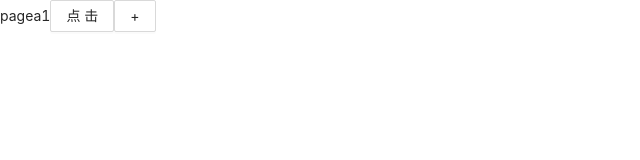
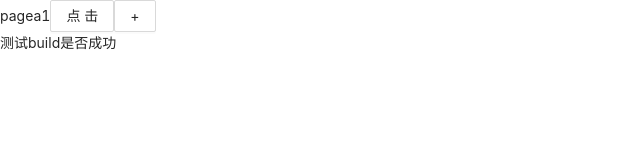
Before and after one commit to hungeroxc/blog, a React app: page / in a window 1280 px wide. Shown: the top 160 px of the page, without its empty margins (0-640 px from the left). Built offline with nearby package versions, Linux system fonts and the light colour scheme; the HTML template or start-up script is replaced by a standard one.

Commit message:
test: 测试jenkins自动化构建

```diff
--- a/src/containers/views/PageA/index.tsx
+++ b/src/containers/views/PageA/index.tsx
@@ -13,6 +13,7 @@ const PageA = () => {
             {numStore.num}
             <Button onClick={() => navigate('/page-b')}>点击</Button>
             <Button onClick={() => numStore.increase()}>+</Button>
+            <div>测试build是否成功</div>
         </div>
     )
 }
```
Also changed, not shown: 1 other file (tests, documents, lock files or other folders).
